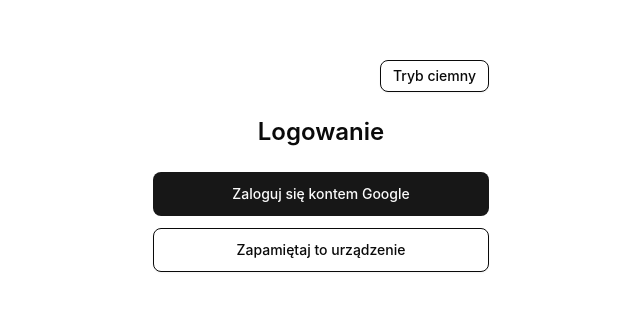
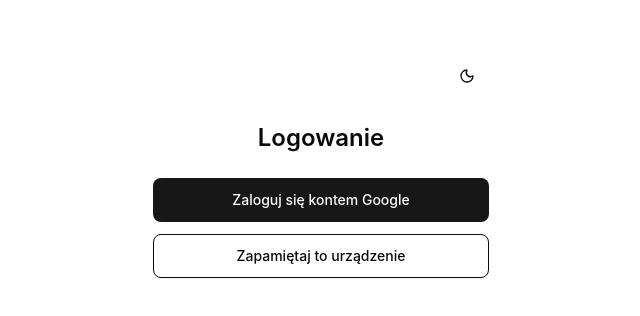
Before and after one commit to SzymonPiatek/HomeDashboard, a Next.js app in the folder apps/web/: page /login in a window 1280 px wide. Shown: the part 234-550 px from the top of the page, without its empty margins (319-959 px from the left). Built offline with nearby package versions, Linux system fonts and the light colour scheme.

Commit message:
feat(web): make theme toggle an icon-only button

```diff
--- a/apps/web/components/ThemeToggle.tsx
+++ b/apps/web/components/ThemeToggle.tsx
@@ -1,8 +1,9 @@
 "use client";
 
+import { Moon, Sun } from "lucide-react";
 import { useEffect, useState } from "react";
 
-import { Button } from "@/components/ui/Button";
+import { Button } from "@/components/ui/button";
 import { THEME_STORAGE_KEY, type Theme } from "@/lib/theme";
 
 function persistTheme(theme: Theme): void {
@@ -30,15 +31,19 @@
     setIsDark(nextIsDark);
   }
 
+  const label = isDark ? "Przełącz na tryb jasny" : "Przełącz na tryb ciemny";
+
   return (
     <Button
       type="button"
-      variant="outline"
-      size="sm"
+      variant="ghost"
+      size="icon"
+      className="size-11"
       onClick={toggleTheme}
       disabled={isDark === null}
+      aria-label={label}
     >
-      {isDark ? "Tryb jasny" : "Tryb ciemny"}
+      {isDark ? <Sun aria-hidden="true" /> : <Moon aria-hidden="true" />}
     </Button>
   );
 }
```
Also changed, not shown: 1 other file (tests, documents, lock files or other folders).
